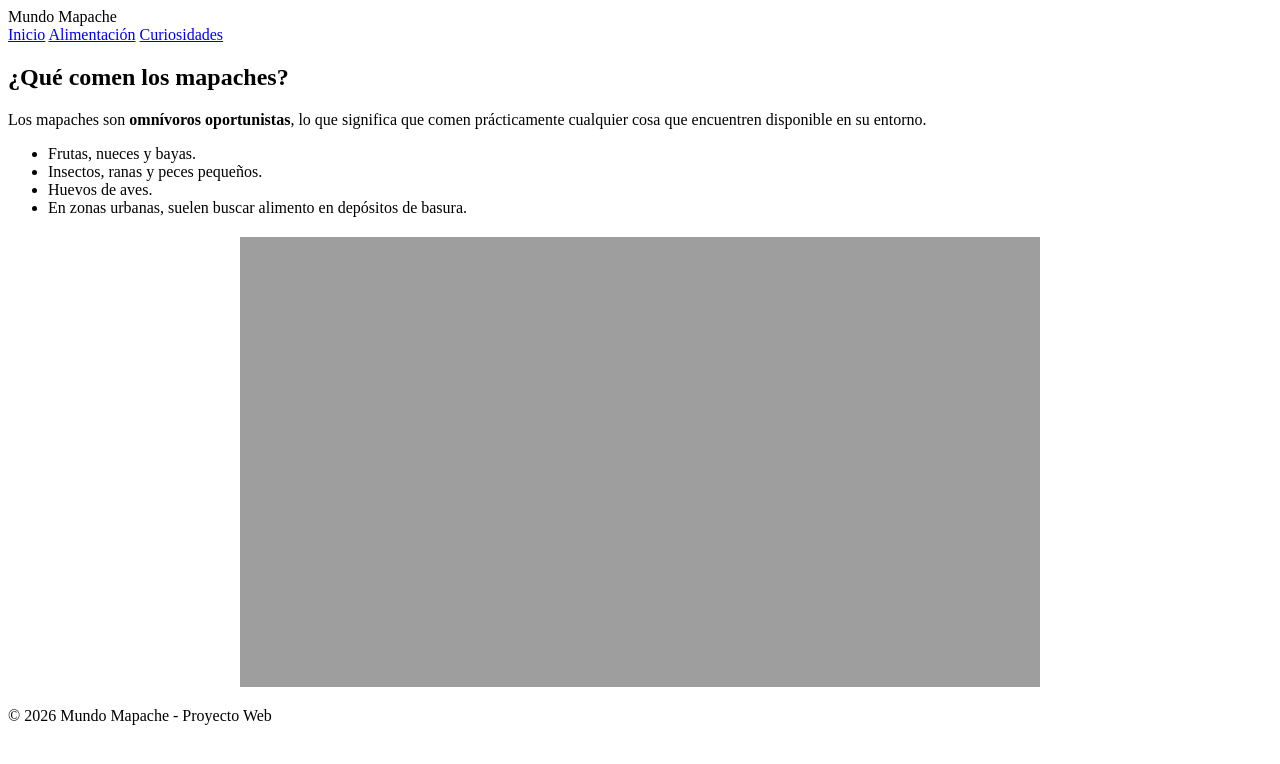
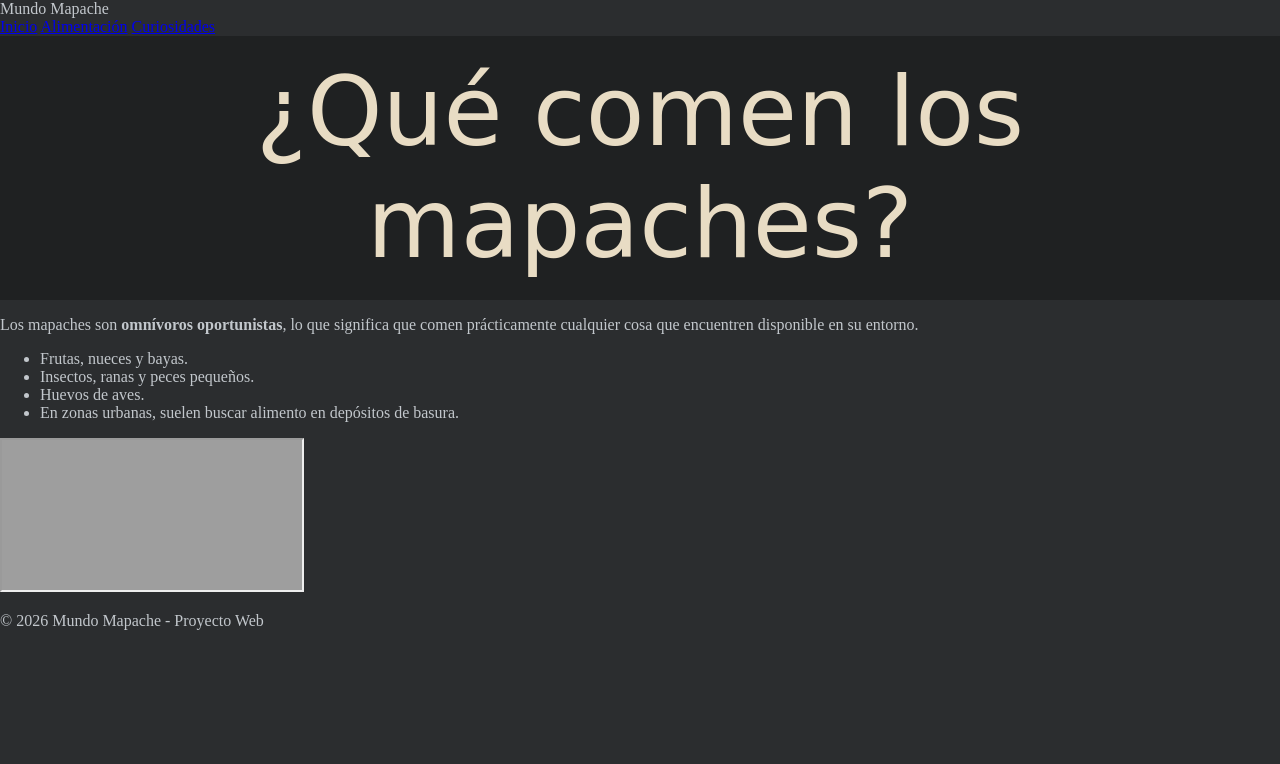
Before and after one commit to AbrilSF1102/Aplicaciones_web, a plain HTML site: page alimentacion.html in a window 1280 px wide. Drawn offline with Linux system fonts and the light colour scheme; a web font is replaced by a local one.

Commit message:
Armonizacion de colores, introduje colores mas acordes a de que tratara mi pagina web, osea mapaches :D

```diff
--- a/estilos.css
+++ b/estilos.css
@@ -1,13 +1,56 @@
+@import url('https://fonts.googleapis.com/css2?family=Betania+Patmos&display=swap');
 
-.contenedor-video {
-    width: 100%;
-    max-width: 800px;
-    margin: 20px auto 0;
-    aspect-ratio: 16 / 9;
+:root {
+
+  --c-fondo: #2B2D2F;
+  --c-titulo-p: #E8DCC4;
+  --c-subtitulo: #D9822B;
+  --c-seccion: #4A6B53;
+  --c-texto: #C2C7CC;
 }
 
-.contenedor-video iframe {
-    width: 100%;
-    height: 100%;
-    border: 0;
+.betania-patmos-regular {
+  font-family: "Betania Patmos", cursive;
+  font-weight: 400;
+  font-style: normal;
 }
+
+body {
+  background-color: var(--c-fondo);
+  color: var(--c-texto);
+  margin: 0px;
+}
+
+h1 {
+  color: var(--c-titulo-p);
+  font-size: 6rem;
+  background-color: #1F2122;
+  font-family: "Betania Patmos", cursive;
+  font-weight: 400;
+  font-style: normal;
+  text-align: center;
+  padding: 20px 0;
+  margin: 0;
+}
+
+h2 {
+  color: var(--c-subtitulo);
+  font-style: oblique;
+  font-size: 4rem;
+  text-align: center;
+}
+
+h3 {
+  text-decoration: underline;
+  font-size: 2.5rem;
+  color: var(--c-seccion);
+  text-align: right;
+  padding-right: 20px;
+}
+
+h4 {
+  color: var(--c-subtitulo);
+  font-style: oblique;
+  font-size: 1.8rem;
+  text-align: center;
+}
```
